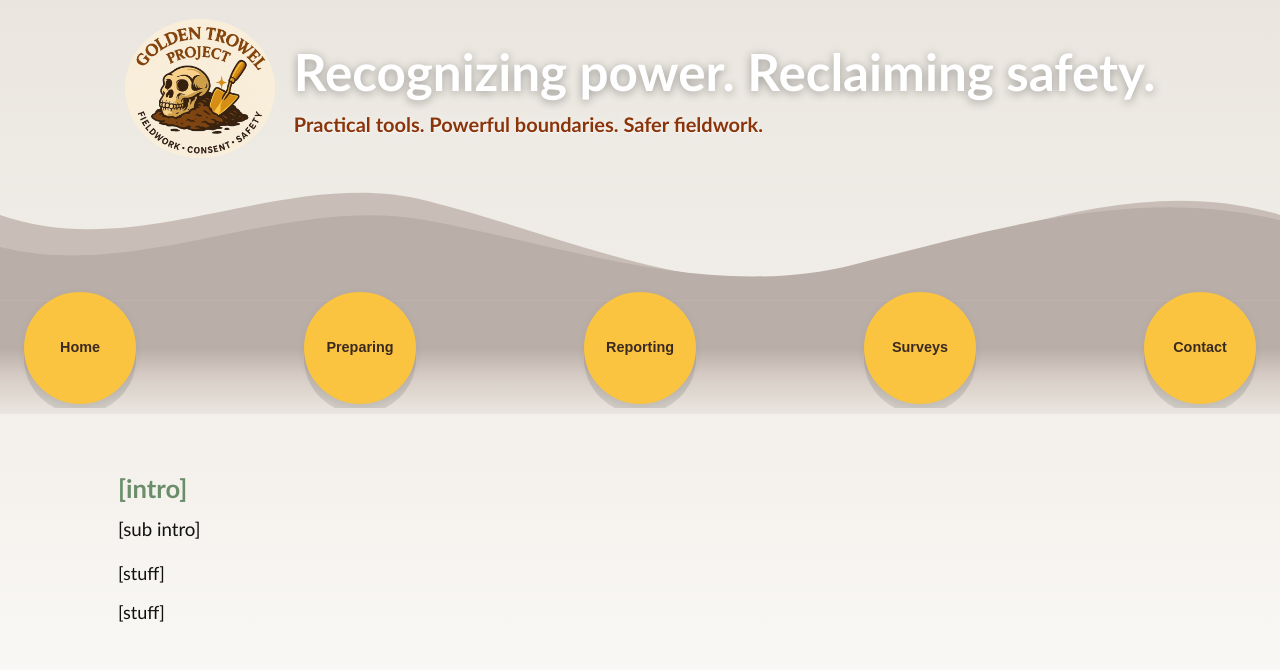
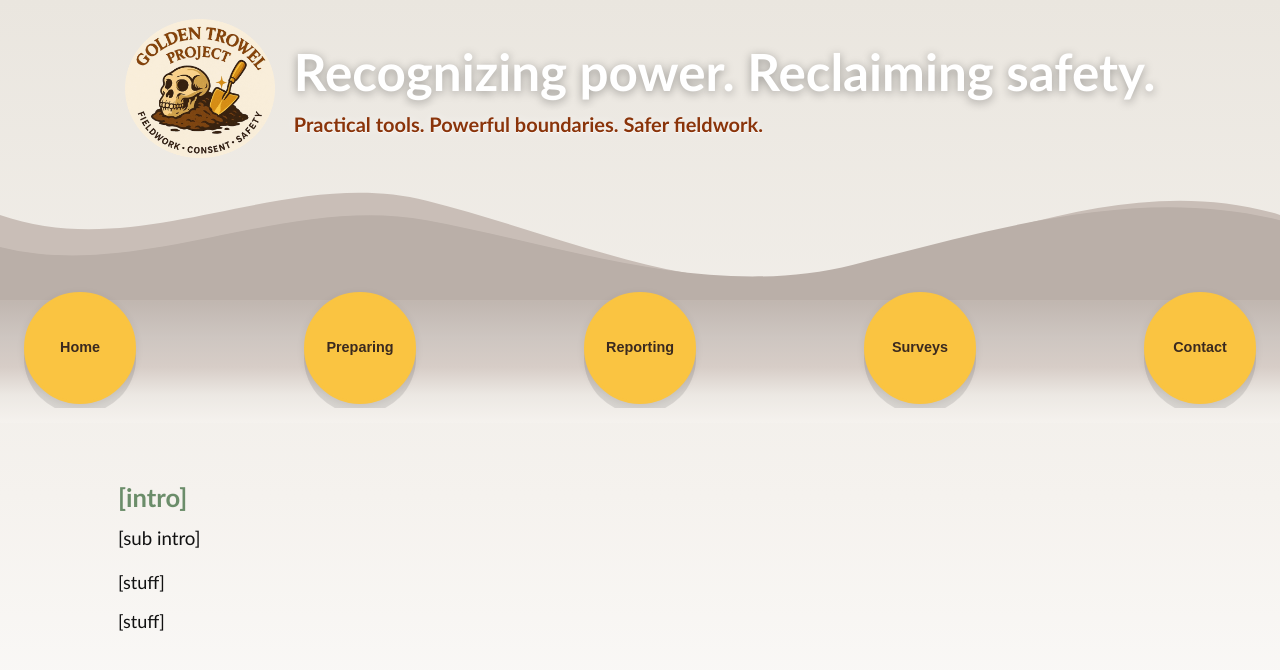
Before and after one commit to AnthroSafetyWarrior/GoldenTrowelProject, a Jekyll site: the page built from _pages/contact.html, in a window 1280 px wide. Shown: the top 670 px of the page. Built offline with Jekyll 4.4.1, drawn with Linux system fonts in a browser that asks for light colours.

Commit message:
updating name

```diff
--- a/_layouts/default.html
+++ b/_layouts/default.html
@@ -86,22 +86,24 @@
     .nav-gradient{
       margin-top:-18px;
       padding-top:0;
-      padding-bottom: clamp(4px, .5vw, 18px);  /* less space below buttons */
-      min-height: clamp(90px, 10vw, 110px);
-      overflow: visible; /* allow pills to overflow into page */
-  background: linear-gradient(
+      padding-bottom: clamp(8px, 1.2vw, 20px);
+  min-height: clamp(92px, 10vw, 120px);
+  overflow: visible; /* allow pills to overflow into page */
+   background: linear-gradient(
     to bottom,
-    var(--band-grad-top) 50%,
-    #d5cbc4 70%,
-    #eae6dfff 100%                               /* matches page bg */
+    var(--band-grad-top) 0%,
+    color-mix(in srgb, var(--band-grad-top) 72%, #ffffff) 38%,
+    #d7cdc7 60%,
+    #ece8e3 80%,
+    #f5f2ee 100%         /* ← same as the page background near the top of the page */
   );
     }
-
+.hero-wave svg{ margin-bottom:-8px; }
     /* ============== Scrollable Wave Nav (horizontal only) ============== */
     .wave-nav{
       position:relative; background:transparent;
       overflow-x:auto;
-      overflow-y:clip;           /* no vertical scrollbar inside the nav */
+      overflow-y:visible;           /* no vertical scrollbar inside the nav */
       -webkit-overflow-scrolling:touch;
 
       /* Firefox scrollbar style */
```
Also changed, not shown: other parts of _layouts/default.html (+2 -2 lines).
